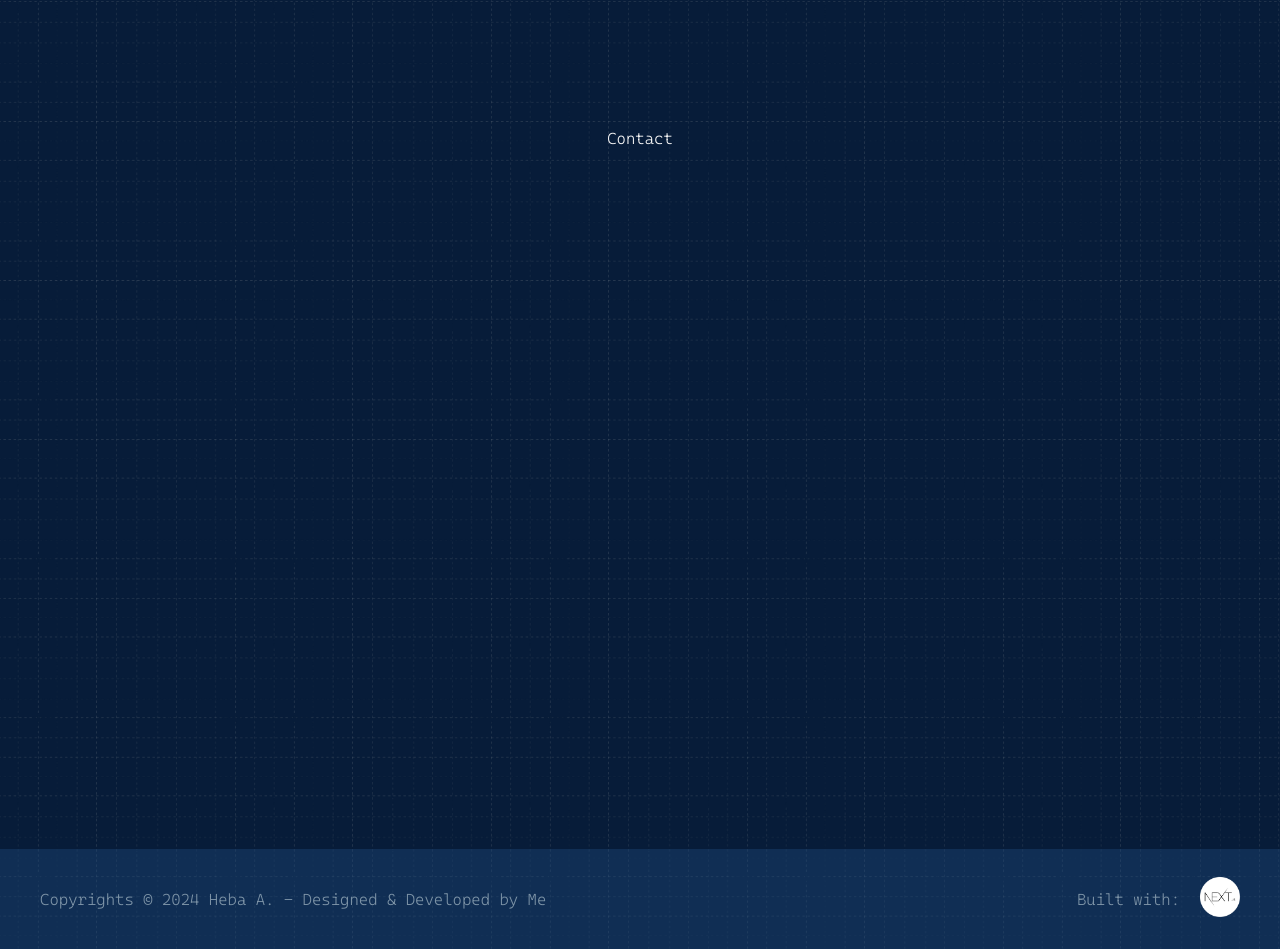
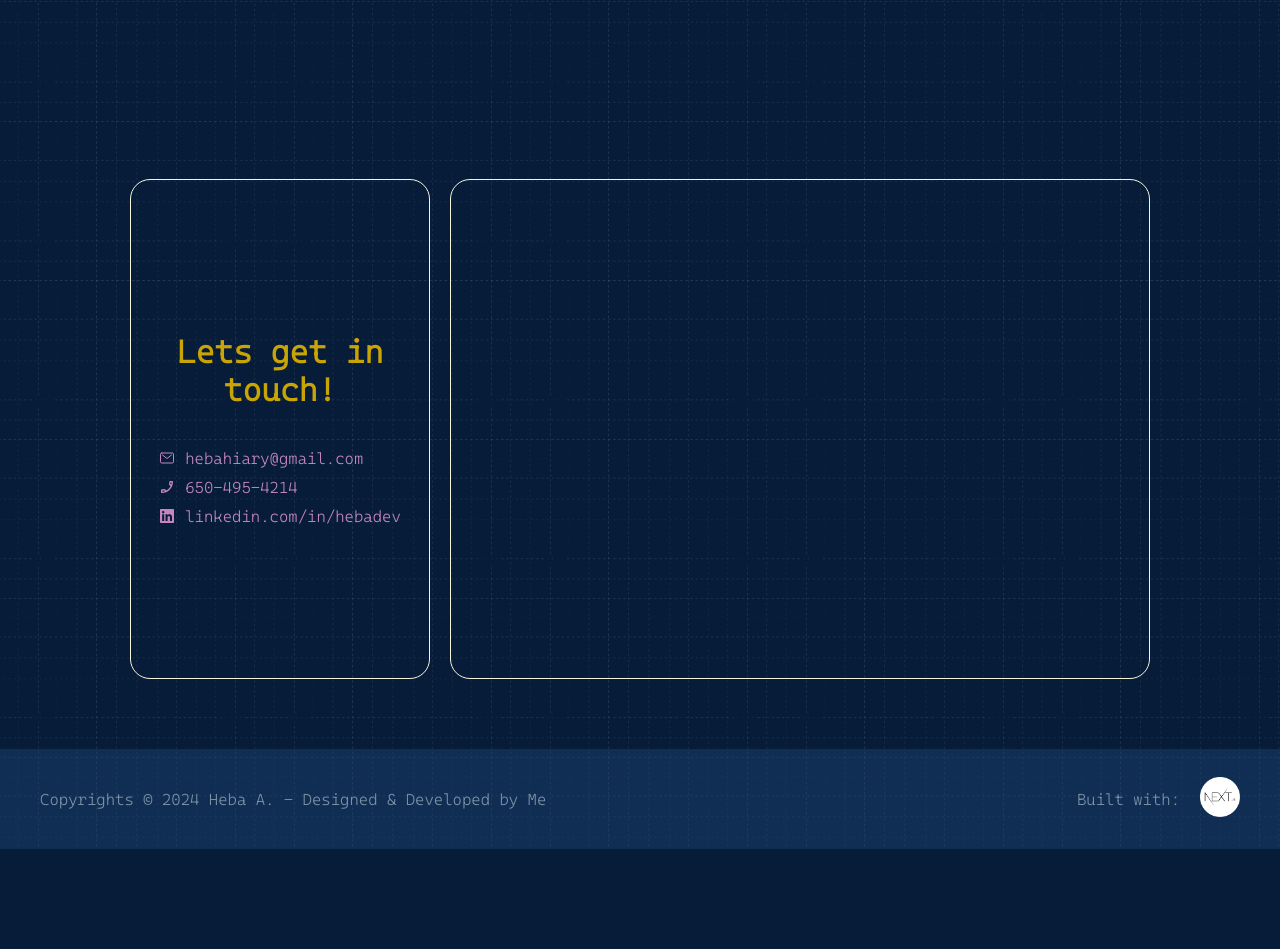
Before and after one commit to hebahiari/portfolio, a Next.js app: page / in a window 1280 px wide. Shown: the part 2360-3309 px from the top of the page. After the commit the page ends 3209 px from the top, so only its background shows below. Built offline with nearby package versions, Linux system fonts and the light colour scheme.

Commit message:
updated contact section

```diff
--- a/app/components/Contact/Contact.css
+++ b/app/components/Contact/Contact.css
@@ -1,3 +1,45 @@
 .contactContainer{
-    height: calc(100vh - 100px);
+    height: calc(100vh - 200px);
+    display: flex;
+    justify-content: center;
+    max-width: 1500px;
+    align-items: center;
+    width: 100%;
+    gap: 20px;
+    flex-wrap: wrap;
 }
+
+.contactInfo {
+    display: flex;
+    flex-direction: column;
+    align-items: center;
+    justify-content: center;
+    gap: 40px;
+    height: 500px;
+    width: 100%;
+    max-width: 300px;
+    text-align: center;
+}
+
+.contactInfo h2 {
+    font-size: xx-large;
+}
+
+.infoItem {
+    display: flex;
+    justify-content: flex-start;
+    align-items: center;
+    gap: 10px;
+}
+
+.infoList {
+    display: flex;
+    flex-direction: column;
+    align-items: flex-start;
+    gap: 10px;
+}
+
+.game{
+    height: 500px;
+    width: 700px;
+}
--- a/app/components/Contact/Contact.js
+++ b/app/components/Contact/Contact.js
@@ -1,8 +1,30 @@
+import { IoMailOutline } from "react-icons/io5";
+import { MdOutlinePhoneEnabled } from "react-icons/md";
+import { FaLinkedin } from "react-icons/fa";
+
 import './Contact.css'
 
 const Contact = () => {
     return (
-        <div className='contactContainer' id='contact'>Contact</div>
+        <div className='contactContainer' id='contact'>
+            <div className='contactInfo cardBorder'>
+                <h2 className='yellow'>Lets get in touch!</h2>
+                <div className="infoList purple">
+                    <div className='infoItem'>
+                        <IoMailOutline /> <p>hebahiary@gmail.com</p>
+                    </div>
+                    <div className='infoItem'>
+                        <MdOutlinePhoneEnabled /> <p>650-495-4214</p>
+                    </div>
+                    <div className='infoItem'>
+                        <FaLinkedin /> <a href="https://www.linkedin.com/in/hebadev/" target="_blank"><p>linkedin.com/in/hebadev</p></a>
+                    </div>
+                </div>
+            </div>
+            <div className='game cardBorder'>
+
+            </div>
+        </div>
     )
 }
 
```
